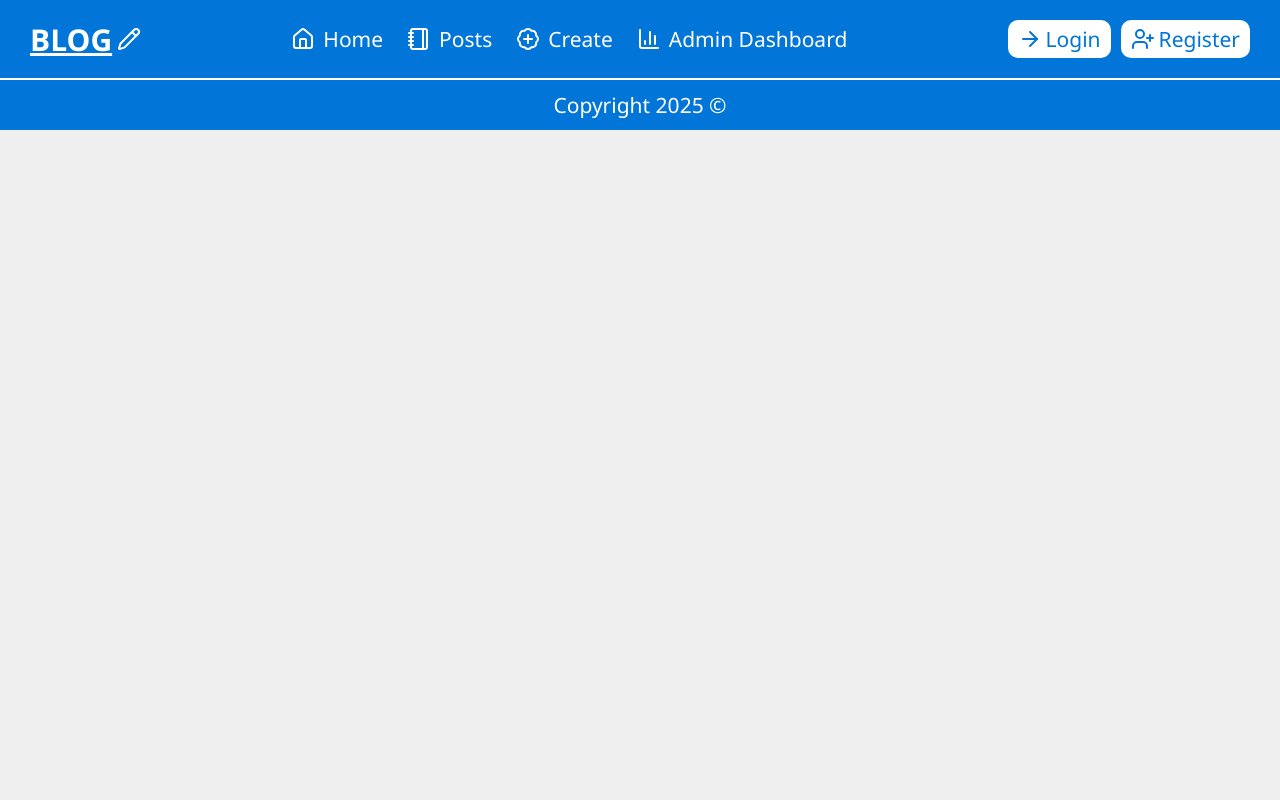
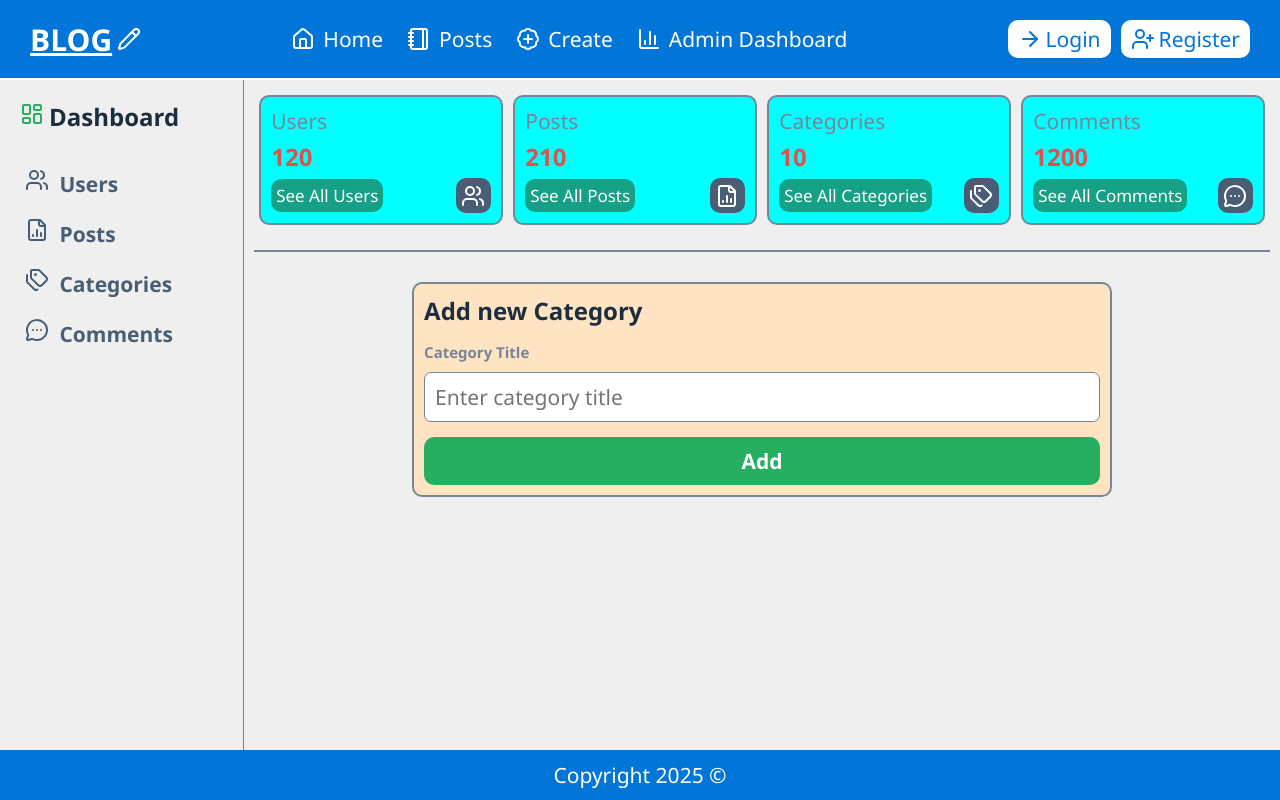
Before and after one commit to Mohamedbeko443/fullstack-blog-app, a React (Vite) app in the folder client/: page /dashboard in a window 1280 px wide. Built offline with nearby package versions, Linux system fonts and the light colour scheme.

Commit message:
client:/ admin dashboard

```diff
--- /dev/null
+++ b/client/src/pages/admin/AddCategoryForm.jsx
@@ -0,0 +1,35 @@
+import { useState } from "react"
+import { toast } from "react-toastify";
+
+
+export default function AddCategoryForm() {
+    const [title , setTitle] = useState("");
+
+
+    function handleSubmit(e) {
+        e.preventDefault();
+
+        if(!title.trim()) return toast.error("Category Title is required!");
+
+        console.log({title});
+    }
+
+    return (
+        <div className="add-category">
+            <h6 className="add-category-title">Add new Category</h6>
+            <form onSubmit={handleSubmit} className="add-category-form">
+                <div className="add-category-form-group">
+                    <label htmlFor="title">Category Title</label>
+                    <input
+                        type="text"
+                        id="title"
+                        value={title}
+                        placeholder="Enter category title"
+                        onChange={(e) => setTitle(e.target.value)}
+                    />
+                </div>
+                <button className="add-category-btn" type="submit" >Add</button>
+            </form>
+        </div>
+    )
+}
--- a/client/src/pages/admin/AdminDashboard.jsx
+++ b/client/src/pages/admin/AdminDashboard.jsx
@@ -1,9 +1,12 @@
-import React from 'react'
+import "./admin.css"
+import AdminSidebar from './AdminSidebar';
+import AdminMain from './AdminMain';
 
 export default function AdminDashboard() {
   return (
     <section className='admin-dashboard'>
-
+      <AdminSidebar/>
+      <AdminMain/>
     </section>
   )
 }
--- /dev/null
+++ b/client/src/pages/admin/AdminMain.jsx
@@ -0,0 +1,52 @@
+import React from 'react'
+import { Link } from 'react-router-dom'
+import { LayoutDashboard , Users , FileChartColumn , Tags , MessageCircleMore    } from 'lucide-react';
+import AddCategoryForm from './AddCategoryForm';
+
+
+export default function AdminMain() {
+  return (
+    <div className='admin-main'>
+      <div className="admin-main-header">
+        <div className="admin-main-card">
+          <h5 className='admin-card-title'>Users</h5>
+          <div className="admin-card-count">120</div>
+          <div className="admin-card-link-wrapper">
+            <Link className='admin-card-link' to={"/admin-dashboard/users-table"}> See All Users </Link>
+            <div className="admin-card-icon">   <Users /> </div>
+          </div>
+        </div>
+
+        <div className="admin-main-card">
+          <h5 className='admin-card-title'>Posts</h5>
+          <div className="admin-card-count">210</div>
+          <div className="admin-card-link-wrapper">
+            <Link className='admin-card-link' to={"/admin-dashboard/posts-table"}> See All Posts </Link>
+            <div className="admin-card-icon">   <FileChartColumn /> </div>
+          </div>
+        </div>
+
+        <div className="admin-main-card">
+          <h5 className='admin-card-title'>Categories</h5>
+          <div className="admin-card-count">10</div>
+          <div className="admin-card-link-wrapper">
+            <Link className='admin-card-link' to={"/admin-dashboard/categories-table"}> See All Categories </Link>
+            <div className="admin-card-icon">   <Tags /> </div>
+          </div>
+        </div>
+
+        <div className="admin-main-card">
+          <h5 className='admin-card-title'>Comments</h5>
+          <div className="admin-card-count">1200</div>
+          <div className="admin-card-link-wrapper">
+            <Link className='admin-card-link' to={"/admin-dashboard/comments-table"}> See All Comments </Link>
+            <div className="admin-card-icon">   <MessageCircleMore /> </div>
+          </div>
+        </div>
+
+      </div>
+
+      <AddCategoryForm/>
+    </div>
+  )
+}
--- a/client/src/pages/admin/AdminSidebar.jsx
+++ b/client/src/pages/admin/AdminSidebar.jsx
@@ -1,7 +1,21 @@
-import React from 'react'
+import { LayoutDashboard , Users , FileChartColumn , Tags , MessageCircleMore    } from 'lucide-react';
+import { Link } from "react-router-dom";
 
 export default function AdminSidebar() {
-  return (
-    <div className=''>AdminSidebar</div>
-  )
+
+    return (
+        <div className="admin-sidebar">
+            <Link to={"admin-dashboard"} className="admin-sidebar-title">
+                    <LayoutDashboard className='icon' />
+                    Dashboard
+            </Link>
+
+            <ul className='admin-dashboard-list'>
+                <Link className='admin-sidebar-link' to={"/admin-dashboard/users-table"}>  <Users className='link-icon' /> Users </Link>
+                <Link className='admin-sidebar-link'  to={"/admin-dashboard/posts-table"}>  <FileChartColumn className='link-icon' /> Posts </Link>
+                <Link to={"/admin-dashboard/categories-table"} className='admin-sidebar-link' >  <Tags className='link-icon' /> Categories </Link>
+                <Link to={"/admin-dashboard/comments-table"} className='admin-sidebar-link'>  <MessageCircleMore className='link-icon' /> Comments </Link>
+            </ul>
+        </div>
+    );
 }
--- /dev/null
+++ b/client/src/pages/admin/admin.css
@@ -0,0 +1,212 @@
+
+
+
+.admin-dashboard {
+    display: flex;
+    width: 100%;
+    min-height: calc(100vh - 130px);
+    overflow: hidden;
+}
+
+/* Admin Sidebar */
+
+.admin-sidebar {
+    flex: 2;
+    border-right: 1px solid var(--gray-color);
+    padding: 20px;
+}
+
+
+
+.admin-sidebar-title {
+    font-size: 24px;
+    font-weight: bold;
+    color: var(--primary-color);
+    margin-bottom: 30px;
+    display: block;
+}
+
+
+
+.admin-sidebar-title .icon {
+    margin-right: 5px;
+    color: var(--green-color);
+}
+
+
+.admin-dashboard-list {
+    padding: 5px;
+}
+
+.admin-sidebar-link {
+    color: var(--secondary-color);
+    font-size: 21px;
+    font-weight: 600;
+    margin-bottom: 20px;
+    cursor: pointer;
+    display: block;
+}
+
+
+.admin-sidebar-link .link-icon {
+    margin-right: 5px;
+    font-size: 24px;
+}
+
+/* ADMIN MAIN */
+.admin-main {
+    flex: 10;
+    padding: 10px;
+}
+
+
+.admin-main-header {
+    display: flex;
+    align-items: center;
+    justify-content: space-between;
+    flex-wrap: wrap;
+    margin-bottom: 30px;
+    padding-bottom: 15px;
+    border-bottom: 2px solid var(--gray-color);
+}
+
+
+.admin-main-card {
+    border: 2px solid var(--gray-color);
+    width: 24%;
+    margin: 5px;
+    margin-bottom: 10px;
+    padding: 10px;
+    border-radius: 10px;
+    background-color: aqua;
+}
+
+.admin-card-title {
+    font-size: 21px;
+    font-weight: 500;
+    color: var(--gray-color);
+}
+
+
+.admin-card-count {
+    color: var(--red-color);
+    font-size: 24px;
+    font-weight: 600;
+    margin: 5px 0;
+}
+
+
+
+.admin-card-link-wrapper {
+    display: flex;
+    align-items: center;
+    justify-content: space-between;
+}
+
+
+
+.admin-card-link {
+    font-size: 17px;
+    background-color: var(--green-sea-color);
+    padding: 5px;
+    border-radius: 10px;
+    font-weight: 500;
+    color: var(--white-color);
+}
+
+
+.admin-card-icon {
+    width: 35px;
+    height: 35px;
+    border-radius: 10px;
+    background-color: var(--secondary-color);
+    display: flex;
+    align-items: center;
+    justify-content: center;
+    font-size: 24px;
+    color: var(--white-color);
+}
+
+
+
+
+.add-category {
+    background-color: bisque;
+    margin: 10px auto;
+    margin-top: 20px;
+    width: 700px;
+    border-radius: 10px;
+    border: 2px solid var(--gray-color);
+    padding: 10px;
+}
+
+
+.add-category-title {
+    font-size: 24px;
+    font-weight: 600;
+    color: var(--primary-color);
+    margin-bottom: 15px;
+}
+
+
+.add-category-form-group {
+    margin-bottom: 15px;
+    display: flex;
+    flex-direction: column;
+}
+
+
+.add-category-form-group label {
+    margin-bottom: 10px;
+    font-size: 15px;
+    font-weight: 600;
+    color: var(--gray-color);
+}
+
+.add-category-form-group input {
+    padding: 10px;
+    border: 1px solid var(--gray-color);
+    font-size: 21px;
+    border-radius: 7px;
+}
+
+.add-category-btn {
+    cursor: pointer;
+    border: none;
+    background-color: var(--green-color);
+    width: 100%;
+    font-size: 21px;
+    font-weight: 600;
+    border-radius: 10px;
+    padding: 10px;
+    color: var(--white-color);
+}
+
+
+
+@media (max-width: 1200px) {
+    .admin-main-card {
+        width: 48%;
+    }
+}
+
+
+
+@media (max-width: 990px) {
+    .admin-sidebar {
+        display: none;
+    }
+
+
+    .add-category {
+        width: 100%;
+        margin: 0;
+    }
+}
+
+
+@media (max-width: 529px) {
+    .admin-main-card {
+        width: 100%;
+    }
+}
```
